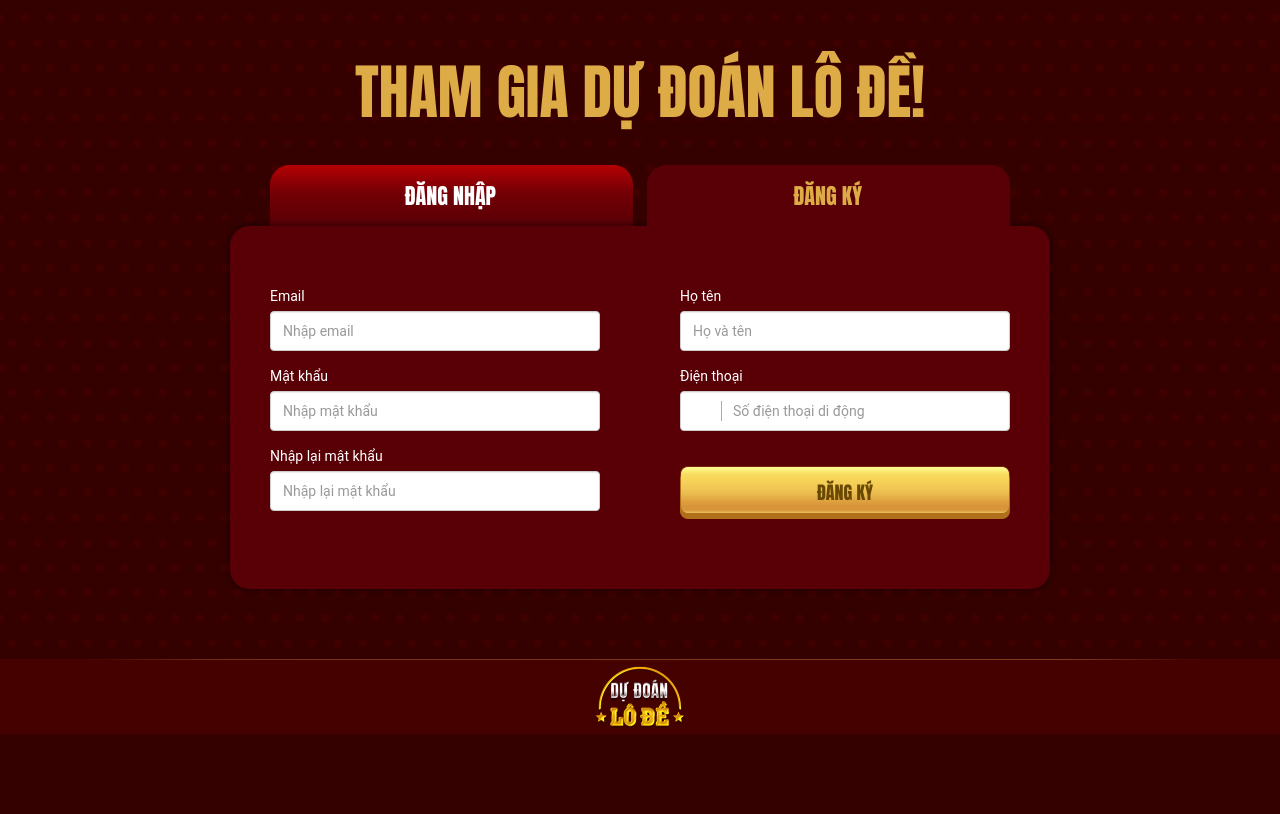
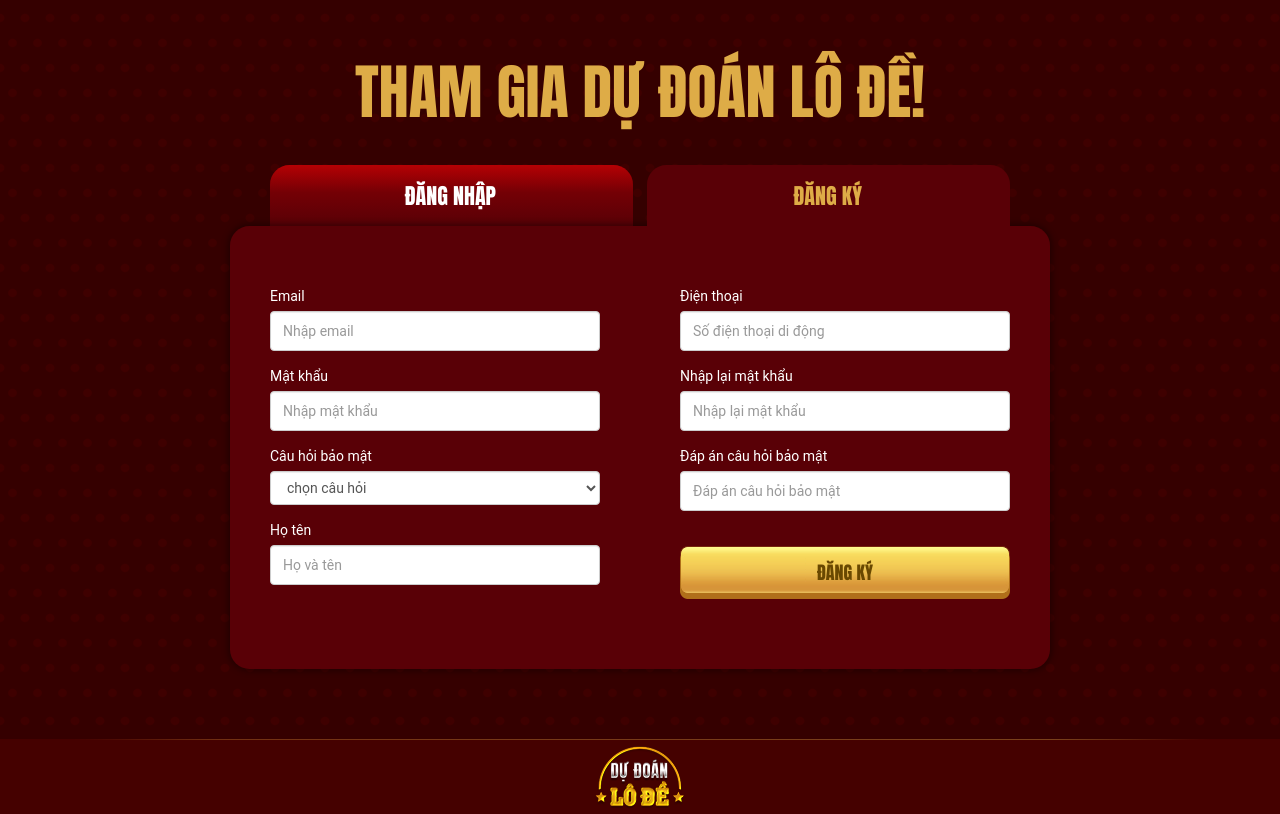
Before and after one commit to yunhai/loyalty, a CodeIgniter app: page /database/ in a window 1280 px wide, after a click on "ĐĂNG KÝ". Shown: the part 1637-2451 px from the top of the page. Before the commit the page ends 2371 px from the top, so only its background shows below. Run offline with CodeIgniter, Linux system fonts and the light colour scheme; data comes from the database, SQL or seed files in the repository; some libraries are stand-ins or nearby versions.

Commit message:
form đăng ký thêm câu hỏi bảo mật.

```diff
--- a/application/views/site/home.php
+++ b/application/views/site/home.php
@@ -89,21 +89,35 @@
                             </div>
                             <div class="form-group">
                                 <label>Mật khẩu</label>
-                                <input type="password" id="userPass"  class="form-control hmdrequired" data-field="Nhập mật khẩu" placeholder="Nhập mật khẩu">
+                                <input type="password" id="userPass" class="form-control hmdrequired" data-field="Nhập mật khẩu" placeholder="Nhập mật khẩu">
                             </div>
                             <div class="form-group">
-                                <label>Nhập lại mật khẩu</label>
-                                <input type="password" id="rePass"  class="form-control hmdrequired" data-field="Nhập lại  mật khẩu" placeholder="Nhập lại mật khẩu">
+                                <label>Câu hỏi bảo mật</label>
+                                <select class="form-control hmdrequired" data-field="Câu hỏi bảo mật" placeholder="Câu hỏi bảo mật" id="security-question">
+                                  <option value=''>chọn câu hỏi</option>
+                                  <option value='1'>câu hỏi 1</option>
+                                  <option value='2'>câu hỏi 2</option>
+                                  <option value='3'>câu hỏi 3</option>
+                                  <option value='4'>câu hỏi 4</option>
+                                </select>
+                            </div>
+                            <div class="form-group">
+                                <label>Họ tên</label>
+                                <input type="text" class="form-control hmdrequired" data-field="Họ và tên" placeholder="Họ và tên" id="fullName">
                             </div>
                         </div>
                         <div class="col-md-6">
                             <div class="form-group">
-                                <label>Họ tên</label>
-                                <input type="text"   class="form-control hmdrequired"data-field="Họ và tên" placeholder="Họ và tên" id="fullName">
+                              <label>Điện thoại</label>
+                              <input type="text" class="form-control hmdrequired" data-field="Số điện thoại di động" placeholder="Số điện thoại di động" id="phoneNumber">
                             </div>
                             <div class="form-group">
-                                <label>Điện thoại</label>
-                                <input type="text" class="form-control phone-input hmdrequired" data-field="Số điện thoại di động" placeholder="Số điện thoại di động" id="phoneNumber">
+                                <label>Nhập lại mật khẩu</label>
+                                <input type="password" id="rePass"  class="form-control hmdrequired" data-field="Nhập lại mật khẩu" placeholder="Nhập lại mật khẩu">
+                            </div>
+                            <div class="form-group">
+                                <label>Đáp án câu hỏi bảo mật</label>
+                                <input type="text" id="security-anwser" class="form-control hmdrequired" data-field="Đáp án câu hỏi bảo mật" placeholder="Đáp án câu hỏi bảo mật">
                             </div>
                             <div class="clearfix"></div>
                             <button type="button" class="btn btn-primary" id="btnRegister">ĐĂNG KÝ</button>
--- a/assets/js/site.js
+++ b/assets/js/site.js
@@ -9,7 +9,6 @@ app.init = function () {
     app.userWin();
     app.receiveCard();
 };
-
 
 app.initLibrary = function(){
     $('body').on('keydown', 'input.cost', function (e) {
@@ -34,8 +33,6 @@ app.initLibrary = function(){
     function checkKeyCodeNumber(e){
 	    return !((e.keyCode >= 48 && e.keyCode <= 57) || (e.keyCode >= 96 && e.keyCode <= 105) || e.keyCode == 8 ||  e.keyCode == 35 || e.keyCode == 36 || e.keyCode == 37 || e.keyCode == 39 || e.keyCode == 46);
 	}
-
-
 };
 
 app.submit = function(){
@@ -115,8 +112,6 @@ app.receiveCard = function(){
                         if(confirm('Vui lòng nhận card: mã:'+data.CardNumber)){
 
                         }
-
-
                     }
                 },
                 error: function (response) {
@@ -143,13 +138,15 @@ app.register = function(){
                 url: form.attr('action'),
                 data: {
                     UserId:     0,
-                    UserName: $('input#fullName').val().trim(),
+                    UserName:   $('input#fullName').val().trim(),
                     UserPass:   $('input#userPass').val(),
                     FullName:   $('input#fullName').val().trim(),
                     Email:      $('input#email').val(),
                     GenderId:   1,
                     StatusId:   2,
                     PhoneNumber: $('input#phoneNumber').val(),
+                    SecurityQuestion: $('select#security-question').val(),
+                    SecurityAnwser: $('input#security-anwser').val(),
                 },
                 success: function (response) {
                     var json = $.parseJSON(response);
@@ -206,7 +203,6 @@ $(document).ready(function(){
 	app.init();
 });
 
-//validate
 function validateEmpty(container) {
     var flag = true;
     $(container + ' .hmdrequired').each(function () {
```
